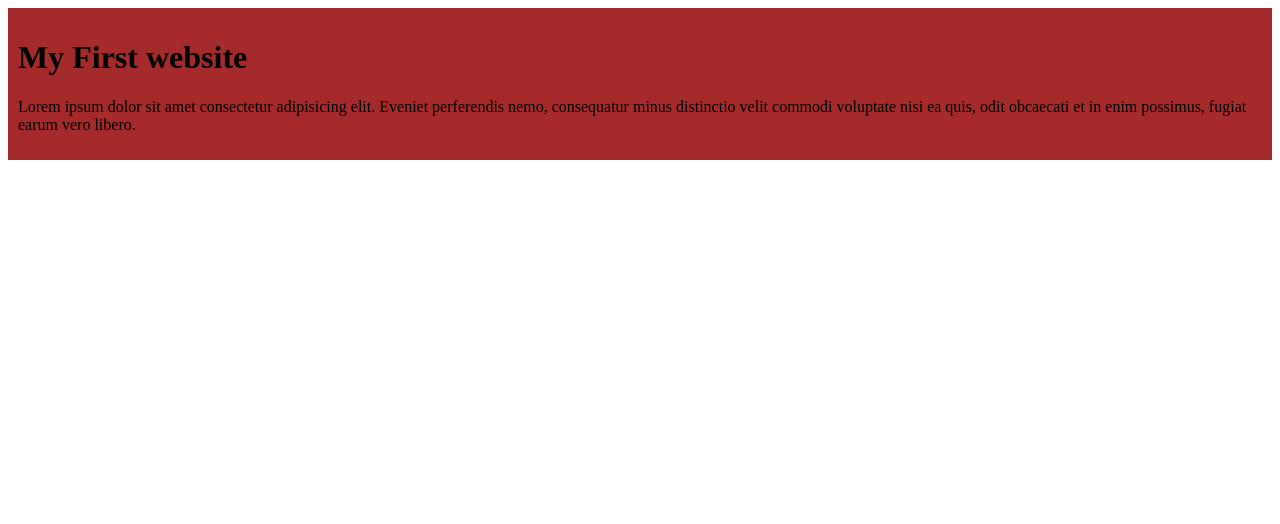
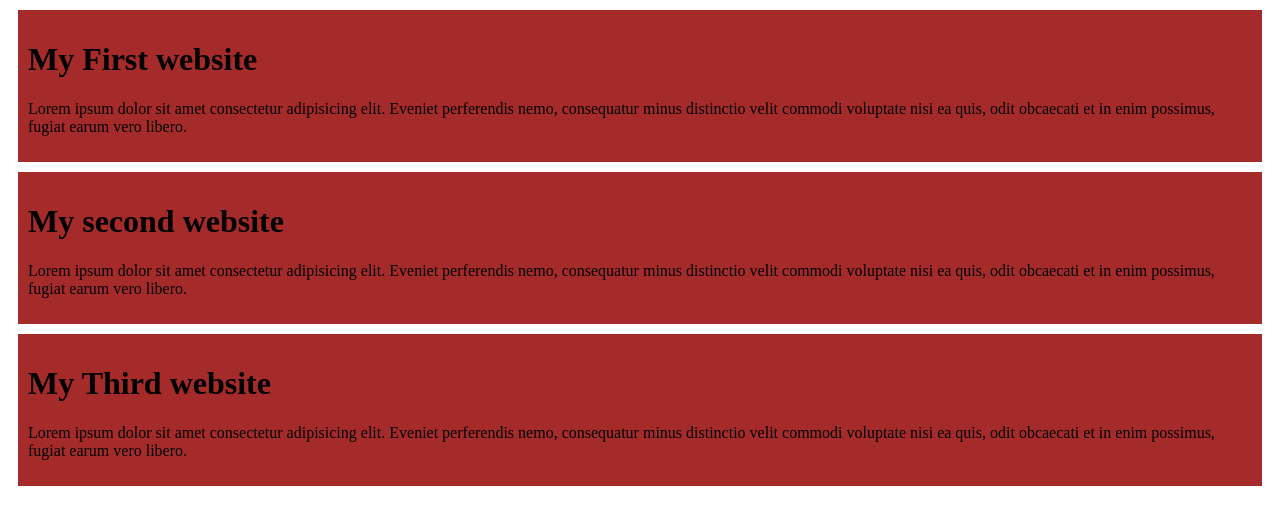
Before and after one commit to Ashraful-alam1184/my-first-website, a plain HTML site: page index.html in a window 1280 px wide. Drawn offline with Linux system fonts and the light colour scheme.

Commit message:
added the second and the third style

```diff
--- a/index.html
+++ b/index.html
@@ -11,6 +11,14 @@
         <h1>My First website</h1>
         <p>Lorem ipsum dolor sit amet consectetur adipisicing elit. Eveniet perferendis nemo, consequatur minus distinctio velit commodi voluptate nisi ea quis, odit obcaecati et in enim possimus, fugiat earum vero libero.</p>
     </div>
+    <div>
+        <h1>My second website</h1>
+        <p>Lorem ipsum dolor sit amet consectetur adipisicing elit. Eveniet perferendis nemo, consequatur minus distinctio velit commodi voluptate nisi ea quis, odit obcaecati et in enim possimus, fugiat earum vero libero.</p>
+    </div>
+    <div>
+        <h1>My Third website</h1>
+        <p>Lorem ipsum dolor sit amet consectetur adipisicing elit. Eveniet perferendis nemo, consequatur minus distinctio velit commodi voluptate nisi ea quis, odit obcaecati et in enim possimus, fugiat earum vero libero.</p>
+    </div>
 
 </body>
 </html>
--- a/style/style.css
+++ b/style/style.css
@@ -2,4 +2,5 @@ div{
     background-color: brown;
     margin: 0%;
     padding: 10px;
+    margin: 10px;
 }
```
